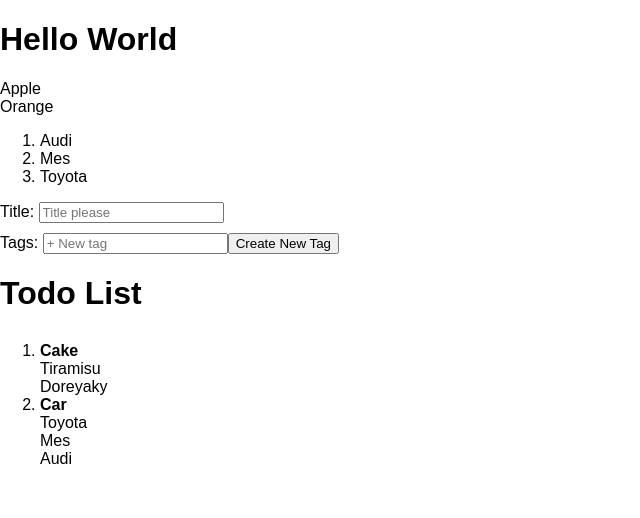
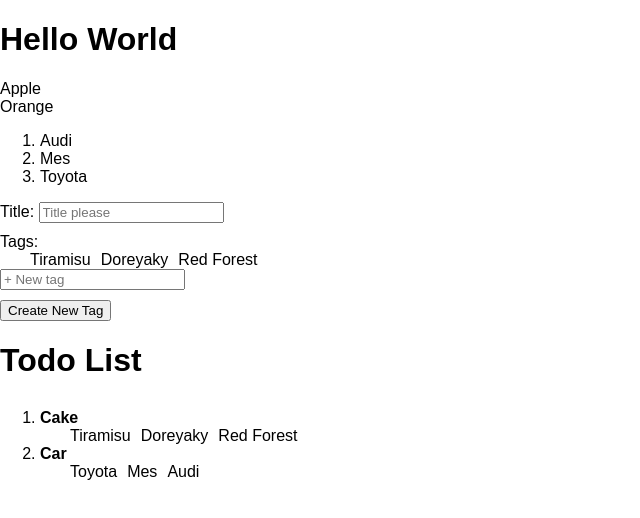
Before and after one commit to DonDinhNu/rj_demo, a React (Create React App) app: page / in a window 1280 px wide. Shown: the top 518 px of the page, without its empty margins (0-640 px from the left). Built offline with nearby package versions, Linux system fonts and the light colour scheme.

Commit message:
Refactor re-use listTag.

```diff
--- a/src/App.js
+++ b/src/App.js
@@ -13,9 +13,9 @@ const App = () => (
     <AppleOrOrange isApple={true}/>
     <AppleOrOrange isApple={false}/>
     <CarList cars={['Audi', 'Mes', 'Toyota']}/>
-    <NewTodo tags={[]}/>
+    <NewTodo tags={['Tiramisu', 'Doreyaky', 'Red Forest']}/>
     <TodoList list={[
-        {title: 'Cake', tags: ['Tiramisu', 'Doreyaky']},
+        {title: 'Cake', tags: ['Tiramisu', 'Doreyaky', 'Red Forest']},
         {title: 'Car', tags: ['Toyota', 'Mes', 'Audi']}
       ]}/>
   </div>
--- /dev/null
+++ b/src/ListTag/index.jsx
@@ -0,0 +1,9 @@
+import React from 'react';
+
+const ListTag = ({tags}) => (
+  <div className='todo-list'>
+    {tags.map(tag => <span className='tag-span'>{tag}</span>)}
+  </div>
+);
+
+export default ListTag;
--- a/src/NewTodo/index.css
+++ b/src/NewTodo/index.css
@@ -1,3 +1,12 @@
 .tags {
   margin-top: 10px;
+  margin-bottom: 10px;
 }
+
+.tag-span {
+  margin-right: 10px;
+}
+
+.todo-list {
+  margin-left: 30px;
+}
--- a/src/NewTodo/index.jsx
+++ b/src/NewTodo/index.jsx
@@ -1,18 +1,19 @@
 import React from 'react';
 import './index.css';
+import ListTag from '../ListTag';
 
 const NewTodo = ({tags}) => (
-  <from>
+  <form>
     <label> Title: </label>
     <input type='text' name='title' placeholder='Title please'/>
     <br/>
     <div className='tags'>
       <label> Tags: </label>
-      {tags.map(tag => <div>{tag}</div>)}
+      <ListTag tags={tags}/>
       <input type='text' name='title' placeholder='+ New tag'/>
-      <input type='submit' value='Create New Tag'/>
     </div>
-  </from>
-)
+    <input type='submit' value='Create New Tag'/>
+  </form>
+);
 
-export default NewTodo
+export default NewTodo;
--- a/src/TodoList/index.jsx
+++ b/src/TodoList/index.jsx
@@ -1,5 +1,6 @@
 import React from 'react';
 import './index.css';
+import ListTag from '../ListTag';
 
 const TodoList = ({list}) => (
   <div>
@@ -8,7 +9,7 @@ const TodoList = ({list}) => (
         {list.map((todo) => (
           <li>
             <b>{todo.title}</b>
-            {todo.tags.map(tag => <div>{tag}</div>)}
+            <ListTag tags={todo.tags}/>
           </li>
         )
         )}
```
